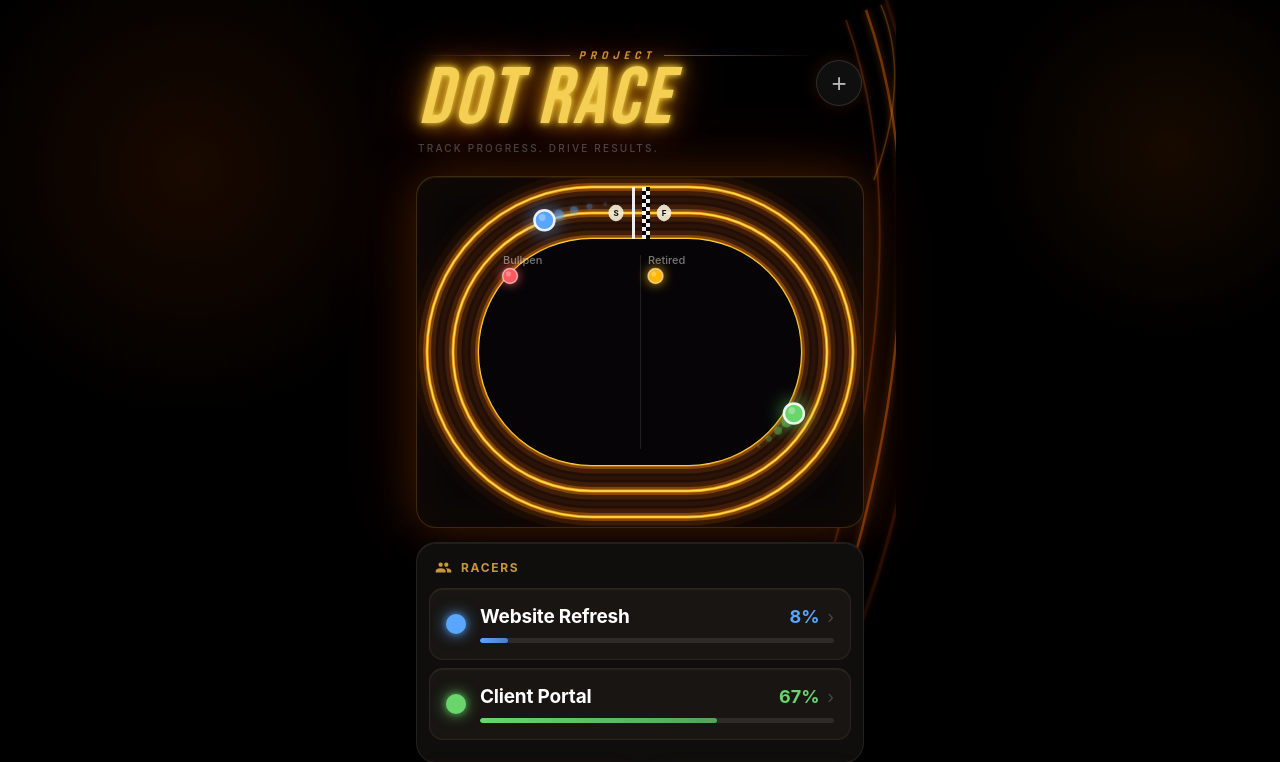
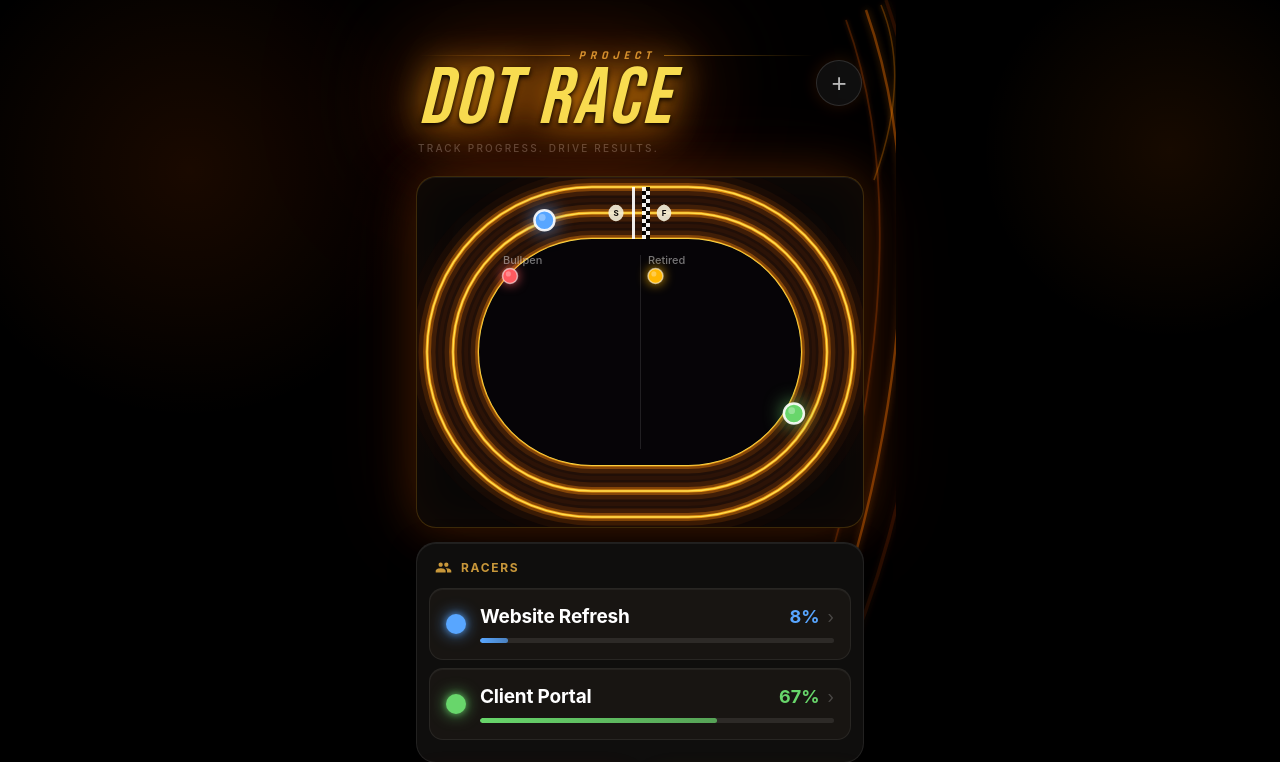
Before and after one commit to R10ForTheWin/dot-race, a Flask app: page / in a window 1280 px wide. Shown: the top 762 px of the page. Run offline with Flask 3, Linux system fonts and the light colour scheme.

Commit message:
Fix title readability; remove comet trails
- Title: move glow to drop-shadow filter on wrapper (letterforms stay crisp)
  Text itself is bright #f8dc50 with only a tight black shadow for depth
- Remove drawCometTrail and its call from drawTrackDots

Co-Authored-By: Claude Sonnet 4.6 <noreply@anthropic.com>

```diff
--- a/templates/index.html
+++ b/templates/index.html
@@ -87,20 +87,21 @@
       color: #c8973a; font-style: italic;
     }
 
+    .title-glow-wrap {
+      display: inline-block;
+      filter:
+        drop-shadow(0 0 18px rgba(255, 155, 10, 0.85))
+        drop-shadow(0 0 45px rgba(255, 95,  0,  0.45))
+        drop-shadow(0 0 90px rgba(255, 70,  0,  0.20));
+    }
     .title-dot-race {
       font-family: 'Bebas Neue', Impact, 'Arial Black', sans-serif;
       font-size: 80px; font-weight: 400;
       font-style: italic;
       letter-spacing: 0.04em;
       line-height: 0.88;
-      color: #f5d055;
-      text-shadow:
-        0 0 6px  rgba(255, 230, 80,  0.95),
-        0 0 16px rgba(255, 185, 20,  0.85),
-        0 0 35px rgba(255, 140, 10,  0.65),
-        0 0 70px rgba(255, 100, 0,   0.40),
-        0 0 110px rgba(255, 65, 0,   0.18),
-        0  2px 5px rgba(0, 0, 0, 0.95);
+      color: #f8dc50;
+      text-shadow: 0 2px 5px rgba(0, 0, 0, 0.95);
     }
 
     .app-subtitle {
@@ -339,7 +340,7 @@
         <span class="title-project-text">PROJECT</span>
         <div class="title-line r"></div>
       </div>
-      <div class="title-dot-race">DOT RACE</div>
+      <div class="title-glow-wrap"><div class="title-dot-race">DOT RACE</div></div>
       <p class="app-subtitle">TRACK PROGRESS. DRIVE RESULTS.</p>
     </div>
     <button class="add-btn" id="addBtn">+</button>
@@ -569,24 +570,6 @@ function drawInfieldLabels(g) {
   ctx.restore();
 }
 
-// Comet trail: draws N fading dots behind each racing dot
-function drawCometTrail(progress, lane, hex, g) {
-  const steps = 5;
-  for (let i = steps; i >= 1; i--) {
-    const tp = Math.max(0, progress - i * 0.013);
-    const pos = pointOnTrack(tp, lane, g);
-    const alpha = ((steps - i + 1) / (steps + 2)) * 0.60;
-    const r = ((steps - i + 1) / steps) * 5;
-    ctx.save();
-    ctx.globalAlpha = alpha;
-    ctx.shadowColor = hex;
-    ctx.shadowBlur = 6 * DPR;
-    ctx.beginPath(); ctx.arc(pos.x, pos.y, r, 0, Math.PI*2);
-    ctx.fillStyle = hex; ctx.fill();
-    ctx.restore();
-  }
-}
-
 function drawInfieldDots(g) {
   const bh=bullpenHalf(g), rh=retiredHalf(g);
   projects.filter(p=>p.lane==='bullpen').slice(0,8).forEach((p,i)=>{
@@ -608,8 +591,6 @@ function drawTrackDots(g) {
     const lane=dotLanePos[p.id]!==undefined?dotLanePos[p.id]:def;
     const isDrag=drag&&drag.id===p.id;
     const pos=isDrag?drag:pointOnTrack(p.progress,lane,g);
-    // Comet trail (only when not dragging)
-    if (!isDrag) drawCometTrail(p.progress, lane, p.colorHex, g);
     drawDot(pos.x,pos.y,20,p.colorHex,isDrag,true);
   });
 }
```
